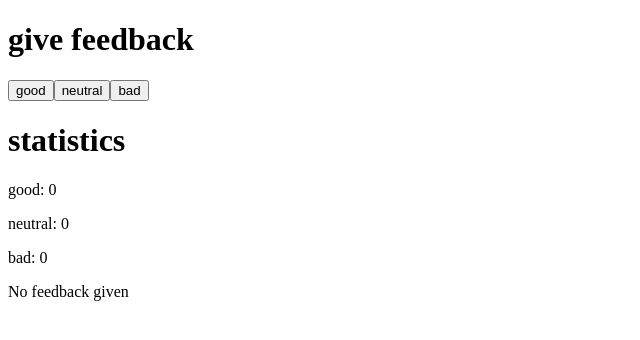
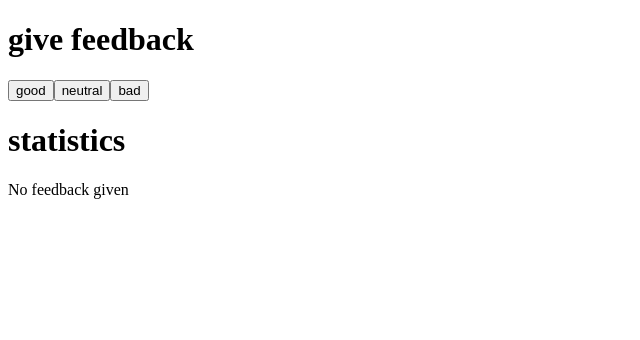
Before and after one commit to santi-b-b/Full-Stack-Open, a React (Vite) app in the folder part1/unicafe/: page / in a window 1280 px wide. Shown: the top 340 px of the page, without its empty margins (0-640 px from the left). Built offline with nearby package versions, Linux system fonts and the light colour scheme.

Commit message:
Adding exercise 1.10

```diff
--- a/part1/unicafe/src/App.jsx
+++ b/part1/unicafe/src/App.jsx
@@ -1,14 +1,25 @@
 import { useState } from 'react'
+
+const StatisticLine = (props) =>{
+  return <p>{props.text} {props.value}</p>
+}
+
+const Button = (props) =>{
+  return <button onClick={props.onClick}>{props.text}</button>
+}
 
 const Statistics = (props) => {
   console.log(props.all)
   if(props.all > 0){
     const avg = props.sum / props.all
-    const percentage = 100 * props.good / props.all
+    const percentage = '' + 100 * props.good / props.all + ' %'
     return(
       <div>
-        <p>average: {avg}</p>
-        <p>positive: {percentage} %</p>
+        <StatisticLine text="good" value = {props.good}/>
+        <StatisticLine text="neutral" value ={props.neutral} />
+        <StatisticLine text="bad" value = {props.bad} />
+        <StatisticLine text="average" value = {avg} />
+        <StatisticLine text="percentage" value = {percentage} />
       </div>
     )
   }
@@ -22,7 +33,7 @@ const Statistics = (props) => {
 }
 
 const App = () => {
-  // guarda los clics de cada botón en su propio estado
+
   const [good, setGood] = useState(0)
   const [neutral, setNeutral] = useState(0)
   const [bad, setBad] = useState(0)
@@ -54,20 +65,11 @@ const App = () => {
   return (
     <div>
       <h1>give feedback</h1>
-      <button onClick={handleClickGood}>
-        good
-      </button>
-      <button onClick={handleClickNeutral}>
-        neutral
-      </button>
-      <button onClick={handleClickBad}>
-        bad
-      </button>
+      <Button onClick={handleClickGood} text = 'good'/>
+      <Button onClick={handleClickNeutral} text = 'neutral'/>
+      <Button onClick={handleClickBad} text = 'bad'/>
       <h1>statistics</h1>
-      <p>good: {good}</p>
-      <p>neutral: {neutral}</p>
-      <p>bad: {bad}</p>
-      <Statistics all = {all} good = {good} sum = {sum}/>
+      <Statistics all = {all} good = {good} sum = {sum} bad = {bad} neutral = {neutral}/>
     </div>
   )
 }
```
